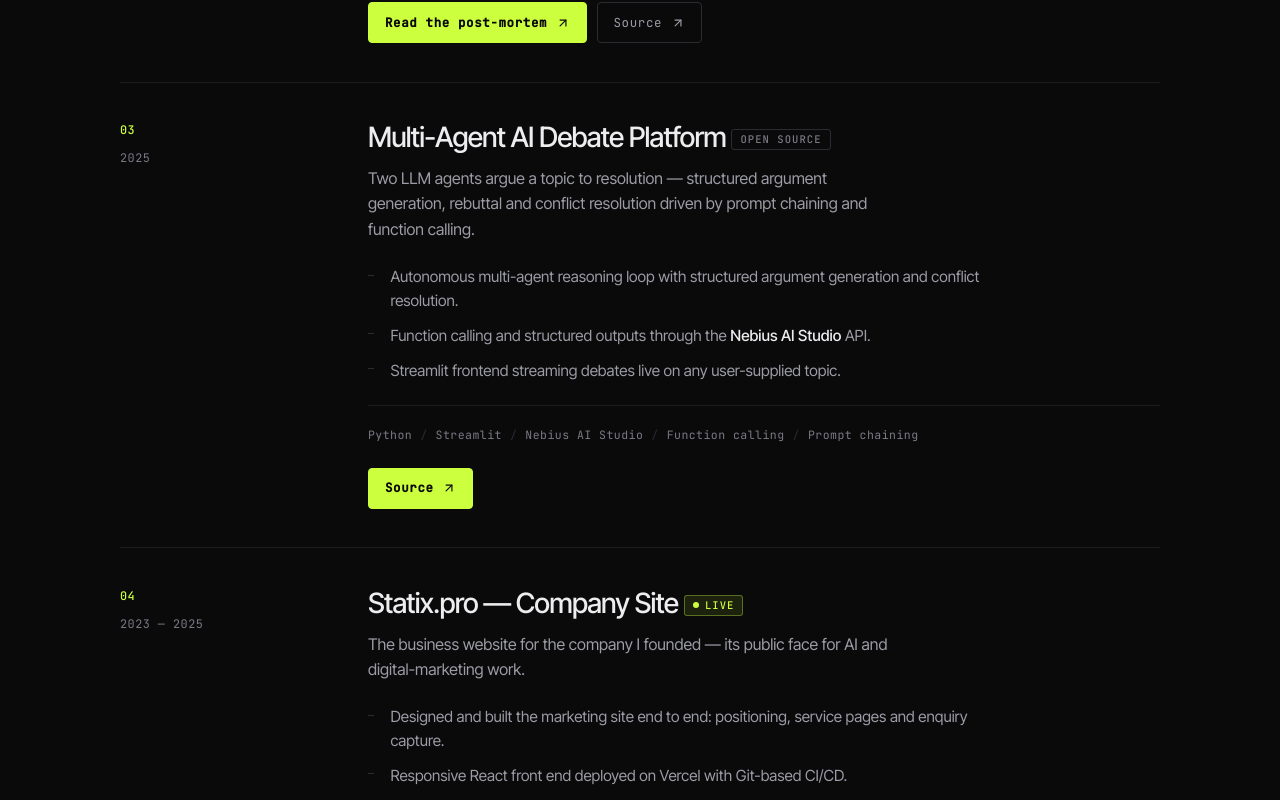
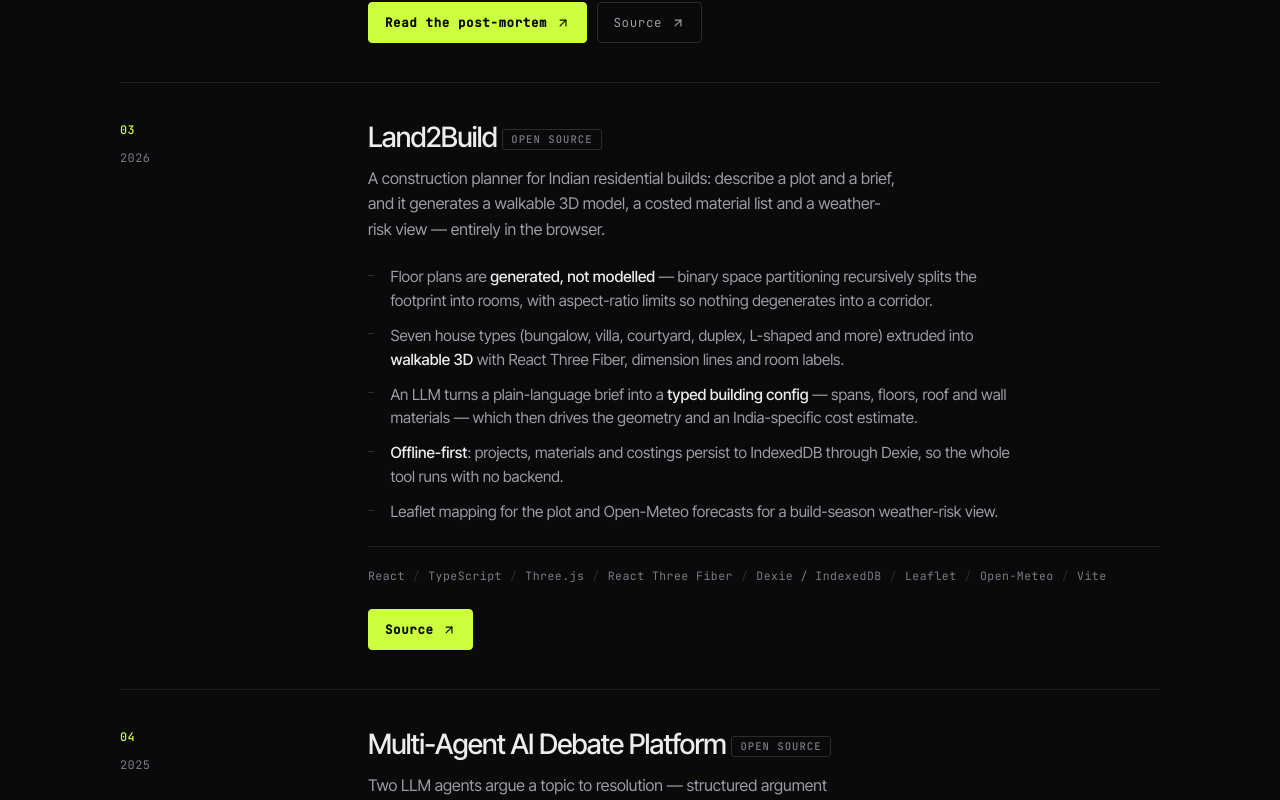
Before and after one commit to Maheshwaran325/maheshwaran-portfolio, a React (Vite) app: page / in a window 1280 px wide. Shown: the part 4100-4900 px from the top of the page. Built offline with nearby package versions, Linux system fonts and the light colour scheme.

Commit message:
Add Land2Build to selected work
Procedural floor-plan generation and browser-side 3D are the most distinctive engineering in the side projects, and it was not listed at all.

```diff
--- a/src/data/portfolioData.ts
+++ b/src/data/portfolioData.ts
@@ -160,6 +160,23 @@ export const PROJECTS: Project[] = [
   },
   {
     index: '03',
+    title: 'Land2Build',
+    period: '2026',
+    status: 'Open source',
+    tagline:
+      'A construction planner for Indian residential builds: describe a plot and a brief, and it generates a walkable 3D model, a costed material list and a weather-risk view — entirely in the browser.',
+    highlights: [
+      'Floor plans are <strong>generated, not modelled</strong> — binary space partitioning recursively splits the footprint into rooms, with aspect-ratio limits so nothing degenerates into a corridor.',
+      'Seven house types (bungalow, villa, courtyard, duplex, L-shaped and more) extruded into <strong>walkable 3D</strong> with React Three Fiber, dimension lines and room labels.',
+      'An LLM turns a plain-language brief into a <strong>typed building config</strong> — spans, floors, roof and wall materials — which then drives the geometry and an India-specific cost estimate.',
+      '<strong>Offline-first</strong>: projects, materials and costings persist to IndexedDB through Dexie, so the whole tool runs with no backend.',
+      'Leaflet mapping for the plot and Open-Meteo forecasts for a build-season weather-risk view.',
+    ],
+    stack: ['React', 'TypeScript', 'Three.js', 'React Three Fiber', 'Dexie / IndexedDB', 'Leaflet', 'Open-Meteo', 'Vite'],
+    links: [{ label: 'Source', href: 'https://github.com/Maheshwaran325/Land2Build', primary: true }],
+  },
+  {
+    index: '04',
     title: 'Multi-Agent AI Debate Platform',
     period: '2025',
     status: 'Open source',
@@ -176,7 +193,7 @@ export const PROJECTS: Project[] = [
     ],
   },
   {
-    index: '04',
+    index: '05',
     title: 'Statix.pro — Company Site',
     period: '2023 — 2025',
     status: 'Live',
```
